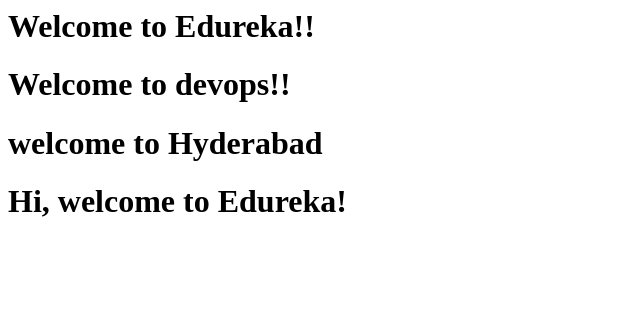
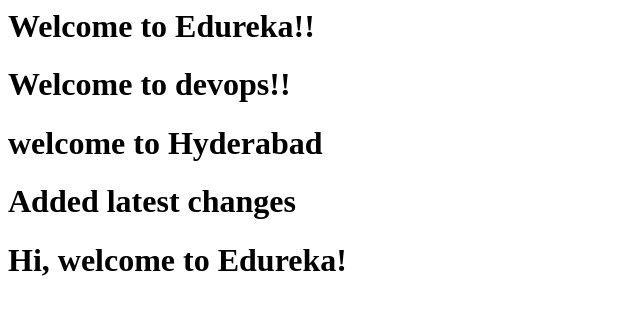
Before and after one commit to gknk/code, a plain HTML site: page index.html in a window 1280 px wide. Shown: the whole page, without its empty margins (0-640 px from the left). Drawn offline with Linux system fonts and the light colour scheme.

Commit message:
This is sixth commit

```diff
--- a/index.html
+++ b/index.html
@@ -1,4 +1,5 @@
 <h1> Welcome to Edureka!! </h1>
 <h1> Welcome to devops!! </h1>
 <h1> welcome to Hyderabad </h1>
+<h1> Added latest changes </h1>
 <h1> Hi, welcome to Edureka! </h1>
```
